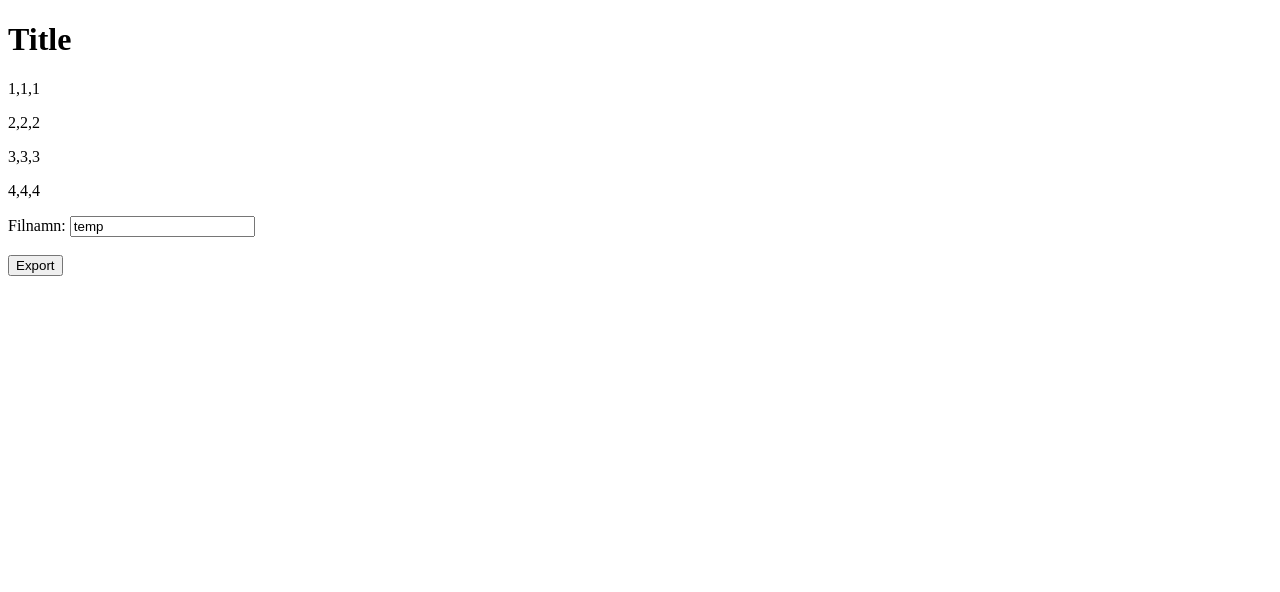
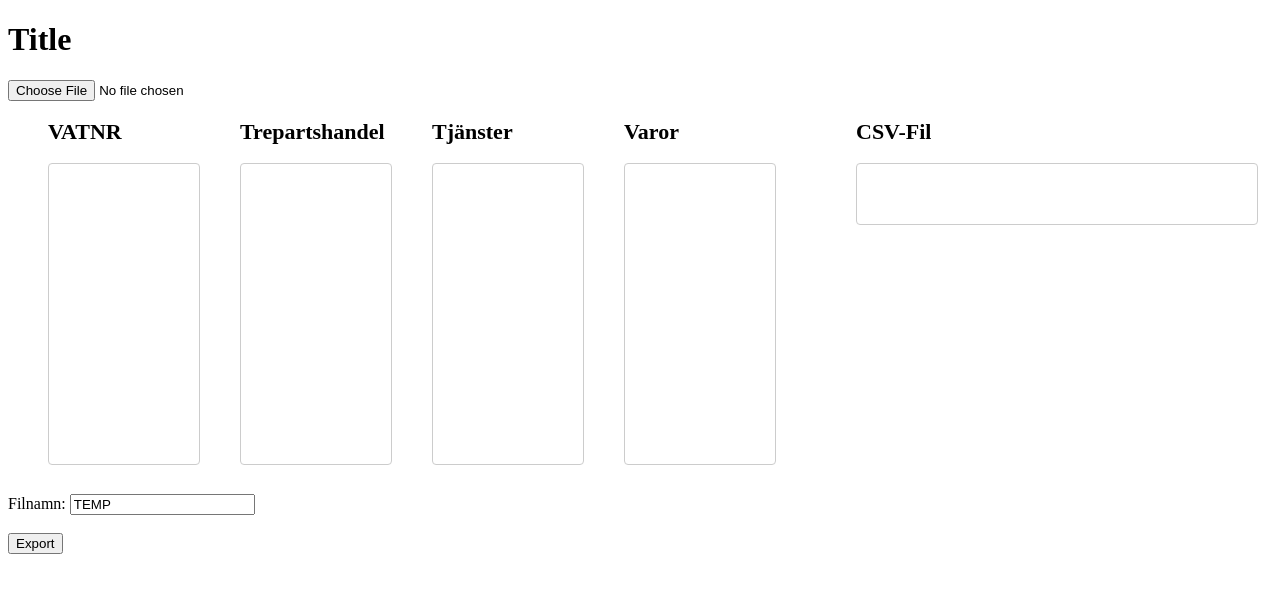
Before and after one commit to martinklinden/Persam-EU-Sales, an Angular app: page / in a window 1280 px wide. Shown: the top 592 px of the page. Built offline with nearby package versions, Linux system fonts and the light colour scheme.

Commit message:
user can now import, edit, and export a csv-file -removed csv-export and added the functionality to app !bugg can't add files that have longer columns that rows !fix data isn't exported correctly, check why TODO: design, apperance, textboxes to add additional data

```diff
--- a/src/app/app.component.html
+++ b/src/app/app.component.html
@@ -1,4 +1,13 @@
 <h1>Title</h1>
-<!-- <app-dragable-columns></app-dragable-columns> -->
-<!-- <app-csv-import></app-csv-import> -->
-<app-csv-export></app-csv-export>
+<app-csv-import id="import" (messageEvent)="receiveCsvImportEvent($event)"></app-csv-import>
+<app-dragable-columns id="columns" [sourceArray]="csvColumns" (messageEvent)="receiveColumnDataEvent($event)"></app-dragable-columns>
+<div>
+    <label for="fileName">Filnamn: </label>
+    <input type="text" name="fileName" id="fileName" value={{fileName}}>
+    <br>
+    <br>
+    <button (click)="saveFile()">Export</button>
+</div>
+
+<!-- REMOVE THIS-->
+<!-- <app-csv-export></app-csv-export> -->
--- a/src/app/app.component.ts
+++ b/src/app/app.component.ts
@@ -1,4 +1,5 @@
 import { Component } from '@angular/core';
+import {saveAs} from 'file-saver'
 
 @Component({
   selector: 'app-root',
@@ -7,4 +8,52 @@ import { Component } from '@angular/core';
 })
 export class AppComponent {
   title = 'persam-eu-sales';
+  fileName: string = "TEMP";
+  csvColumns: string[][];
+  exportColumns: string[][];
+
+  receiveCsvImportEvent($event){
+    this.csvColumns = $event;
+    //make nulllable check instead?
+    // document.getElementById("import")!.style.display = "none"; // hide import html
+    // document.getElementById("columns")!.style.display = "block";
+  }
+
+  receiveColumnDataEvent($event){
+    this.exportColumns = $event;
+  }
+
+  saveFile(){
+    this.fileName = (<HTMLInputElement>document.getElementById('fileName')).value;
+    const blob = new Blob([this.createExportString(this.rearrangeCsv())],
+    {type: "text/csv; charset=utf-8"});
+    saveAs(blob, `${ this.fileName }.csv`);
+  }
+
+  createExportString(exportArray: string[][]){
+    let exportString:string = "";
+    for(let i = 0; i<exportArray.length;i++){
+      for(let j = 0; j<exportArray[i].length;j++){
+        exportString += `${ exportArray[i][j] };`; //contains separator
+      }
+      // exportString += "\n"; // maybe not needed
+    }
+    return exportString;
+  }
+
+  //same as createColumns in csv-import, create a method/class that both components can use??
+  rearrangeCsv(){
+    let exportArray: string[][] = new Array<Array<string>>();
+
+    for(let i = 0; i < this.exportColumns[0].length; i++){
+      exportArray[i] = [];
+    }
+
+    for(let i = 0; i < this.exportColumns.length; i++){
+      for(let j = 0; j < this.exportColumns[i].length; j++){
+        exportArray[j].push(this.exportColumns[i][j]);
+      }
+    }
+    return exportArray;
+  }
 }
--- a/src/app/app.module.ts
+++ b/src/app/app.module.ts
@@ -7,14 +7,12 @@ import { AppComponent } from './app.component';
 
 import { CsvImportComponent } from './csv-import/csv-import.component';
 import { DragableColumnsComponent } from './dragable-columns/dragable-columns.component';
-import { CsvExportComponent } from './csv-export/csv-export.component';
 
 @NgModule({
   declarations: [
     AppComponent,
     CsvImportComponent,
     DragableColumnsComponent,
-    CsvExportComponent
   ],
   imports: [
     BrowserModule,
--- a/src/app/csv-export/csv-export.component.html
+++ /dev/null
@@ -1,10 +0,0 @@
-<div>
-    <div *ngFor="let item of exportArray">
-        <p>{{item}}</p>
-    </div>
-    <label for="fileName">Filnamn: </label>
-    <input type="text" name="fileName" id="fileName" value={{fileName}}>
-    <br>
-    <br>
-    <button (click)="saveFile()">Export</button>
-</div>
--- a/src/app/csv-export/csv-export.component.ts
+++ /dev/null
@@ -1,39 +0,0 @@
-import { Component, OnInit } from '@angular/core';
-import {saveAs} from 'file-saver'
-
-@Component({
-  selector: 'app-csv-export',
-  templateUrl: './csv-export.component.html',
-  styleUrls: ['./csv-export.component.css']
-})
-export class CsvExportComponent implements OnInit {
-
-  public fileName: string;
-  public exportArray: string[][] = [["1", "1", "1"],["2", "2", "2"],["3","3", "3"],["4","4","4"]];
-
-  constructor() { }
-
-  ngOnInit(): void {
-    this.fileName = "temp";
-  }
-
-  saveFile(){
-    this.fileName = (<HTMLInputElement>document.getElementById('fileName')).value;
-
-    const blob = new Blob([this.createExportString()],
-    {type: "text/csv; charset=utf-8"});
-    saveAs(blob, `${ this.fileName }.csv`);
-  }
-
-  createExportString(){
-    let exportString:string = "";
-
-    for(let i = 0; i<this.exportArray.length;i++){
-      for(let j = 0; j<this.exportArray[j].length;j++){
-        exportString += `${ this.exportArray[i][j] };`; //contains separator
-      }
-      exportString += "\n"; // maybe not needed
-    }
-    return exportString;
-  }
-}
--- a/src/app/csv-import/csv-import.component.html
+++ b/src/app/csv-import/csv-import.component.html
@@ -3,7 +3,7 @@
       <input type="file" id="myfile" name="myfile" accept=".csv" (change)="readInput($event)" />
     </div>
   <div>
-    <button (click)="testClick()">Duplicate file content</button>
+    <!-- <button (click)="testClick()">Duplicate file content</button>
     <br/>
     <button (click)="testClick2()">Alert csv-content in variable</button>
 
@@ -16,15 +16,15 @@
     <h3>Every row:</h3>
     <div *ngFor="let row of csvParsed;">
       <p>{{row}}</p>
-    </div>
+    </div> -->
 
-    <h3>Every column:</h3>
+    <!-- <h3>Every column:</h3>
     <div *ngFor="let column of csvColumns;" style="background-color: lightcyan;">
-      <!-- <p>{{column}}</p> -->
+      <p>{{column}}</p>
       <div *ngFor="let item of column;">
         <p>{{item}}</p>
       </div>
-    </div>
+    </div> -->
 
   </div>
 </div>
--- a/src/app/csv-import/csv-import.component.ts
+++ b/src/app/csv-import/csv-import.component.ts
@@ -1,4 +1,4 @@
-import { Component, OnInit } from '@angular/core';
+import { Component, OnInit, Output, EventEmitter } from '@angular/core';
 import { ReadCsvService } from '../read-csv.service';
 
 @Component({
@@ -8,49 +8,26 @@ import { ReadCsvService } from '../read-csv.service';
 })
 export class CsvImportComponent implements OnInit {
 
-  csvHTMLDuplicate = "Duplicate"; //remove later
-  stringAlert = "Empty"; //remove later
-  public csvContent: string; //is this needed?
-  public csvParsed: string[][]; //is this needed?
   public csvColumns: string[][];
+
+  @Output() messageEvent = new EventEmitter<string[][]>();
 
   constructor(private csvReader: ReadCsvService) {}
 
   ngOnInit(): void {
   }
 
-  //testing functionality, remove later
-  testClick() {
-    //FIX: substitute ! for a null check instead
-    document.getElementById("test2")!.innerHTML = document.getElementById(
-      "test1"
-    )!.innerHTML;
-
-    //saves html value in variable
-    this.stringAlert = document.getElementById("test1")!.innerHTML;
-  }
-
-  //testing functionality, remove later
-  testClick2() {
-    alert(this.stringAlert);
-  }
 
   readInput($event) {
     this.csvReader.readFolder($event.target.files).subscribe((files) => {
-      this.csvContent = files[0]; //is this needed?
-      this.csvParsed = this.parseCsv(files[0]);
-      //csvParsed[][]
-      //first[] is row,
-      //second[] is placement in row
-      this.csvColumns = this.createColumns(this.csvParsed);
-
+      this.csvColumns = this.createColumns(this.parseCsv(files[0]));
+      this.messageEvent.emit(this.csvColumns);
     });
   }
 
   parseCsv(csvContent: string):string[][] {
     const csvSeparator = this.findSeperator(csvContent);
     const csv: string[][] = [];
-
     const lines = csvContent.split("\n");
 
     lines.forEach((element) => {
@@ -62,8 +39,8 @@ export class CsvImportComponent implements OnInit {
 
   createColumns(parsedArray: string[][]): string[][]{
     let columnArray: string[][] = new Array<Array<string>>();
-    // //initialize array (there's got to be a better way...)
-    // //maybe create an temp array with the correct length, give it the correct data, then -> this.csvColumns = columnArray
+    //initialize array (there's got to be a better way...)
+    //maybe create an temp array with the correct length, give it the correct data, then -> this.csvColumns = columnArray
     for(let i = 0; i < parsedArray.length; i++){
       if(i < parsedArray[i].length){
         columnArray[i] = [];
--- a/src/app/dragable-columns/dragable-columns.component.html
+++ b/src/app/dragable-columns/dragable-columns.component.html
@@ -44,7 +44,7 @@
 <button (click)="alertClick(true)">ALERT VATNR</button>
 <button (click)="alertClick(false)">ALERT source</button> -->
 
-<button style="margin-left: 40px;" (click)="collectData()">Collect data</button>
+<!-- <button style="margin-left: 40px;" (click)="collectData()">Collect data</button>
 <div *ngFor="let item of collectedData">
   <p>{{item}}</p>
-</div>
+</div> -->
--- a/src/app/dragable-columns/dragable-columns.component.ts
+++ b/src/app/dragable-columns/dragable-columns.component.ts
@@ -1,5 +1,6 @@
-import { Component, OnInit } from '@angular/core';
+import { Component, OnInit, Input, Output, EventEmitter } from '@angular/core';
 import {CdkDrag, CdkDragDrop, CdkDropList, moveItemInArray, transferArrayItem} from '@angular/cdk/drag-drop';
+import { toArray } from 'rxjs';
 
 
 @Component({
@@ -9,25 +10,26 @@ import {CdkDrag, CdkDragDrop, CdkDropList, moveItemInArray, transferArrayItem} f
 })
 export class DragableColumnsComponent implements OnInit {
 
+  @Input() sourceArray: string[][];
+  @Output() messageEvent = new EventEmitter<string[][]>();
+
   constructor() { }
 
   ngOnInit(): void {
   }
 
-  VATNRArray: string[] = new Array<string>();
-  triangularTradeArray: string[] = new Array<string>();
-  servicesArray: string[] = new Array<string>();
-  godsArray: string[] = new Array<string>();
+  VATNRArray: string[][] = new Array<Array<string>>();
+  triangularTradeArray: string[][] = new Array<Array<string>>();
+  servicesArray: string[][] = new Array<Array<string>>();
+  godsArray: string[][] = new Array<Array<string>>();
 
-  // sourceArray = ['vat', 'tritrade', 'gods', 'services', 'email'];
-  sourceArray = [['1', '1', ''],['2', '', '2'],['', '3', '3'],['4', '4', '4'],['', '5', '']];
   collectedData: string[][] = new Array<Array<string>>();
 
-  // drop(event: CdkDragDrop<string[]>) {
   drop(event: CdkDragDrop<any>) {
     if (event.previousContainer === event.container) {
       moveItemInArray(event.container.data, event.previousIndex, event.currentIndex);
-    } else {
+    }
+    else {
       transferArrayItem(
         event.previousContainer.data,
         event.container.data,
@@ -35,11 +37,13 @@ export class DragableColumnsComponent implements OnInit {
         event.currentIndex,
       );
     }
+    //is there a better way to send the data?
+    this.collectData();
   }
 
   //this will happen repeatedly while hovering with an object, is there a better way?
   canDrop(item: CdkDrag, list: CdkDropList) {
-    console.log(list.getSortedItems.length);
+    //console.log(list.getSortedItems.length);
     return !(list.getSortedItems().length > 0);
   }
 
@@ -49,16 +53,18 @@ export class DragableColumnsComponent implements OnInit {
       alert(this.VATNRArray);
     }
     else{
-      alert(this.sourceArray
-    );
+      alert(this.sourceArray);
     }
   }
 
-  //test , remove later
   collectData(){
-    this.collectedData.push(this.VATNRArray);
-    this.collectedData.push(this.triangularTradeArray);
-    this.collectedData.push(this.servicesArray);
-    this.collectedData.push(this.godsArray);
+    this.collectedData = []; // clear
+
+    this.collectedData.push(this.VATNRArray[0]);
+    this.collectedData.push(this.triangularTradeArray[0]);
+    this.collectedData.push(this.servicesArray[0]);
+    this.collectedData.push(this.godsArray[0]);
+
+    this.messageEvent.emit(this.collectedData);
   }
 }
```
Also changed, not shown: src/app/csv-export/csv-export.component.css (deleted), 1 other file (tests, documents, lock files or other folders).
